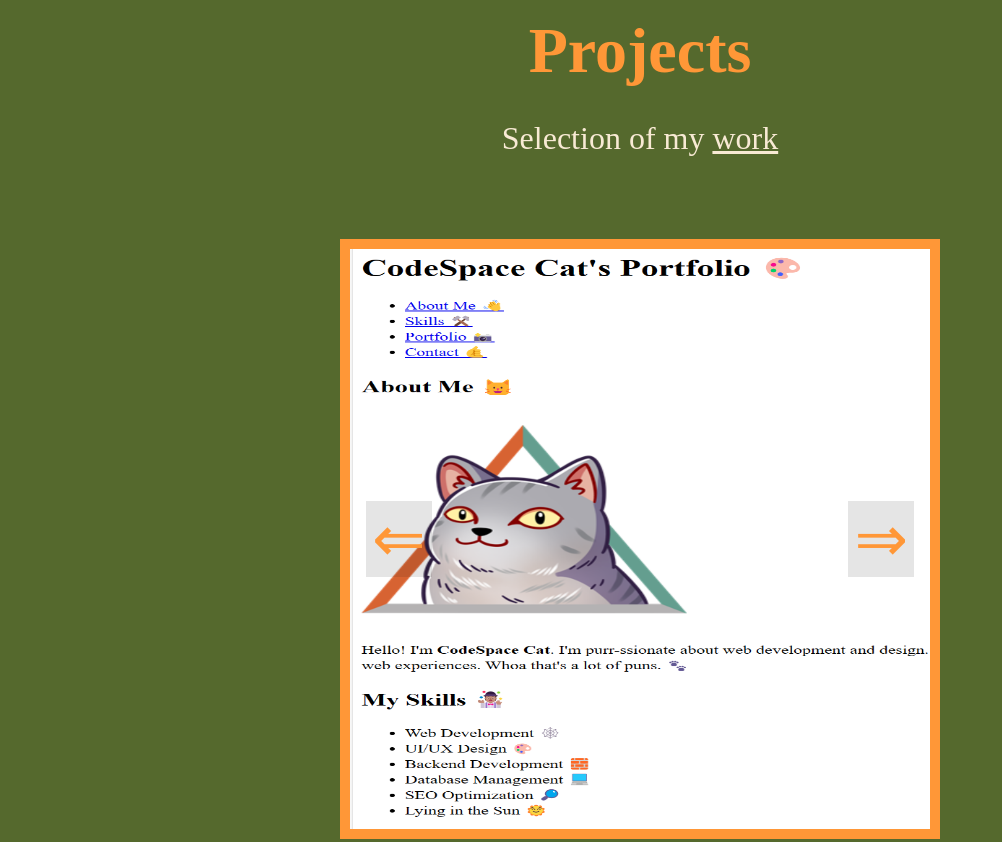
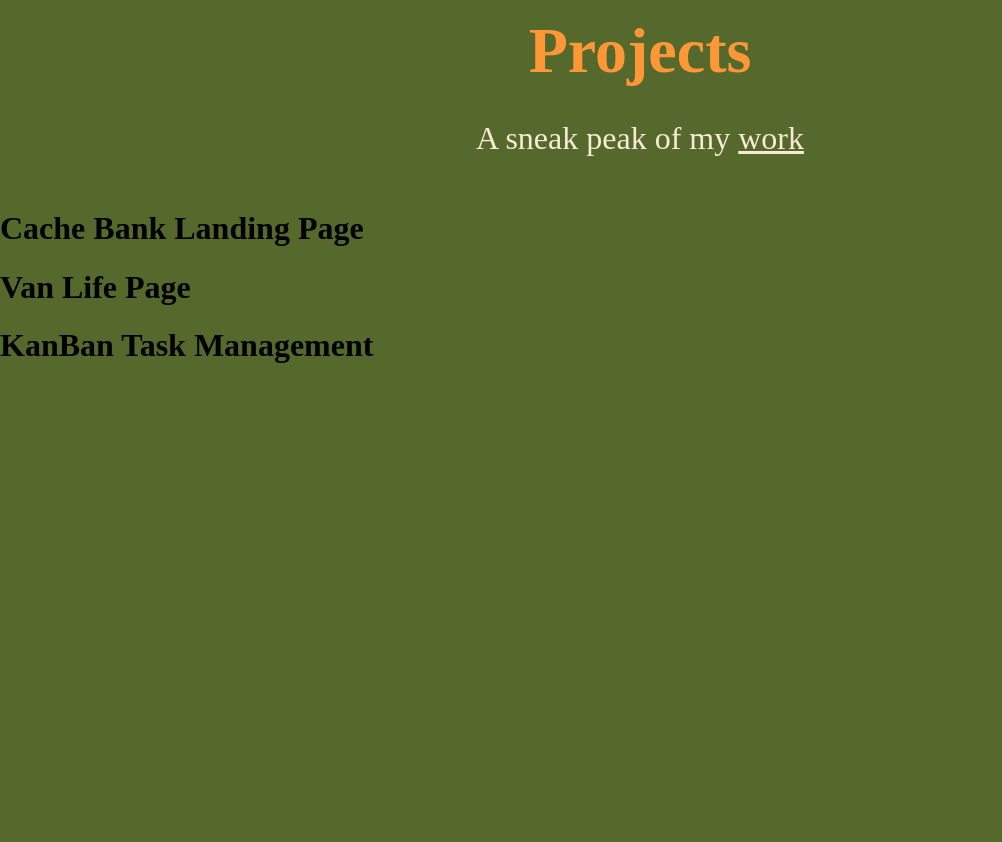
Before and after one commit to Tundoor/CS20240188_WFO2407_GroupC_Thandolwethu-Mbokazi_CDV05, a plain HTML site: page index.html in a window 1280 px wide. Shown: the part 2240-3082 px from the top of the page, without its empty margins (0-1002 px from the left). Drawn offline with Linux system fonts and the light colour scheme; a web font is replaced by a local one.

Commit message:
Removed Carousel

```diff
--- a/index.html
+++ b/index.html
@@ -238,30 +238,26 @@
          <div id="projects">
             <div class="project-Info">
                <h1 class="project-Title">Projects</h1>
-               <p class="project-Desc">Selection of my <a href="https://github.com/Tundoor" class="gitHubRepo">work</a>
+               <p class="project-Desc">A sneak peak of my <a href="https://github.com/Tundoor"
+                     class="gitHubRepo">work</a>
                </p>
-
             </div>
-            <section>
-               <div class="carousel" id="carousel" data-carousel>
-                  <button class="carousel-button prev" data-carousel-button="prev">&#8658;</button>
-                  <button class="carousel-button next" data-carousel-button="next">&#8656;</button>
-                  <ul data-slides>
-                     <li class="slide" data-active>
-                        <img src="./imgs/portfolio-03.png">
-                     </li>
-                     <li class="slide">
-                        <img src="./imgs/portfolio-05.png">
-                     </li>
-                     <li class="slide">
-                        <img src="./imgs/Screenshot 2024-09-18 221158.png">
-                     </li>
-                     <li class="slide">
-                        <img src="./imgs/Screenshot 2024-11-09 193558.png">
-                     </li>
-                  </ul>
-               </div>
-            </section>
+            <div class="project-1">
+               <h1>Cache Bank Landing Page</h1>
+               <p></p>
+               <div class="project-1-img"></div>
+            </div>
+            <!-- This has the information for all the different projects that were done -->
+            <div class="project-2">
+               <h1>Van Life Page</h1>
+               <p></p>
+               <div class="project-2-img"></div>
+            </div>
+            <div class="project-3">
+               <h1>KanBan Task Management</h1>
+               <p></p>
+               <div class="project-3-img"></div>
+            </div>
          </div>
 
          <!-- Contact Me Section -->
--- a/script.js
+++ b/script.js
@@ -1,21 +1,3 @@
-const buttons = document.querySelectorAll('[data-carousel-button]')
-
-buttons.forEach(
-    button => {
-        button.addEventListener("click", () => {
-            const offset = button.dataset.carouselButton === "next" ? 1 : -1
-            const slides = button.closest("[data-carousel]").querySelector("[data-slides]");
-            const activeSlide = slides.querySelector("[data-active]");
-            let newIndex = [...slides.children].indexOf(activeSlide) + offset;
-            if (newIndex < 0) {
-                newIndex = slides.children.length - 1;
-            }
-            if (newIndex >= slides.children.length) { newIndex = 0 }
-            slides.children[newIndex].dataset.active = true;
-            delete activeSlide.dataset.active;
-
-        })
-    })
 
 // Nav link toggle
 
--- a/styles.css
+++ b/styles.css
@@ -295,77 +295,6 @@ This handles the little paragraphs on the page  */
 
 .gitHubRepo {
     color: var(--mainColorWhite);
-}
-
-/* Carousel */
-
-.carousel {
-    height: 600px;
-    width: 600px;
-    position: relative;
-    margin-top: 50px;
-    margin-left: auto;
-    margin-right: auto;
-    list-style: none;
-    border-style: solid;
-    border-width: 10px;
-    border-color: var(--mainColorOrange);
-}
-
-/* Makes other imgs not show */
-.slide {
-    position: absolute;
-    inset: 0;
-    opacity: 0;
-}
-
-.slide[data-active] {
-    opacity: 1
-}
-
-.slide img {
-    display: block;
-    height: 100%;
-    width: 100%;
-    /* object-fit: cover; */
-}
-
-/* .slide img:hover{
-    transform: scale(1.1);
-    opacity: .5;
-} */
-
-.carousel-button {
-    position: absolute;
-    background: none;
-    background-color: rgb(0, 0, 1, .1);
-    font-size: 4em;
-    top: 50%;
-    z-index: 9;
-    color: var(--mainColorOrange);
-    cursor: pointer;
-    border: none;
-    transform: translateY(-50%);
-}
-
-.carousel ul {
-    list-style: none;
-    margin-top: 0;
-    padding: 0;
-}
-
-.carousel-button:hover,
-.carousel-button:focus {
-    color: var(--mainColorWhite);
-    background-color: rgb(0, 0, 1, .1);
-}
-
-.next {
-    left: 1rem;
-}
-
-.prev {
-    right: 1rem;
 }
 
 /* footer section  */
```
